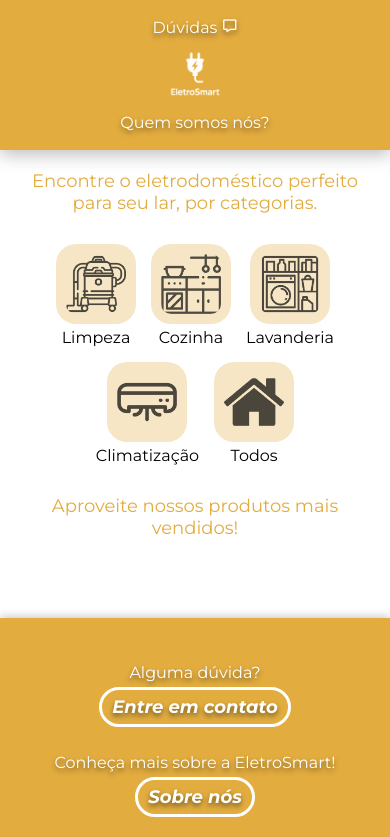
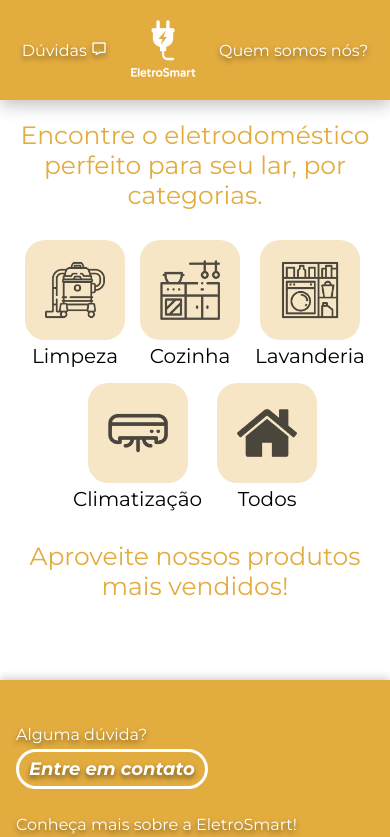
Before and after one commit to phelipipereira/Site-Vitrine---Eletro-Smart, a website: page public/homepage/HomePage.html in a window 390 px wide. Shown: the top 837 px of the page. Drawn offline with nearby package versions, Linux system fonts and the light colour scheme; no server answers; a web font is replaced by a local one.

Commit message:
Ajustes para a responsividade da home

```diff
--- a/public/homepage/HomePagestyle.css
+++ b/public/homepage/HomePagestyle.css
@@ -319,31 +319,9 @@
 }
 
 @media (max-width: 480px) {
-  .menu-lista {
-    flex-direction: column;
-    align-items: center;
-    gap: 0.5rem;
-    padding: 0.5rem;
-  }
 
-  .menu-lista .item-esquerda,
-  .menu-lista .item-direita {
-    font-size: 16px;
-    text-align: center;
-  }
-
-  .logo {
-    height: 60px;
-  }
-
-  .icone-produto {
-    height: 80px;
-    width: 80px;
-    padding: 10px;
-  }
-
-  .icone-nome p {
-    font-size: 16px;
+ .logo {
+    height: 80px; /* Reduz a altura da logo no cabeçalho */
   }
 
   .conteudo-box-icon {
@@ -390,7 +368,7 @@
   .rodape-direita {
     flex: unset;
     width: 100%;
-    text-align: center;
+
   }
 
   .rodape-links li {
@@ -404,13 +382,13 @@
   }
 
   .logo-rodape {
-    height: 100px;
+    height: 150px;
     margin: 0 auto;
     margin-top: 20px;
   }
 
   .apresentação {
-    font-size: 18px;
+    font-size: 25px;
     margin: 20px 10px;
   }
 }
```
